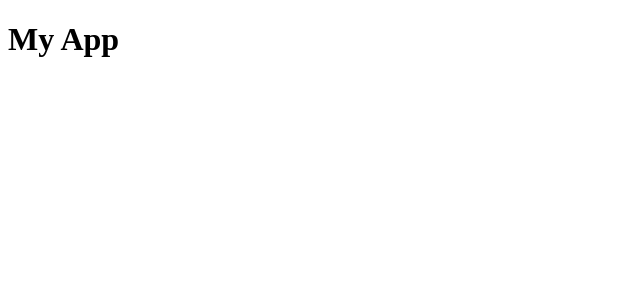
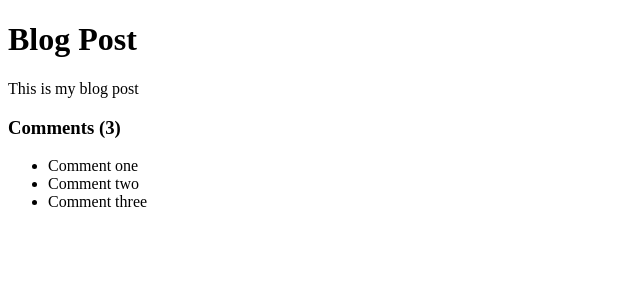
Before and after one commit to valentinlassalle/feedback-app, a JavaScript app: page / in a window 1280 px wide. Shown: the top 300 px of the page, without its empty margins (0-640 px from the left). Built offline with nearby package versions, Linux system fonts and the light colour scheme; the HTML template or start-up script is replaced by a standard one.

Commit message:
feat: dynamic

```diff
--- a/src/App.js
+++ b/src/App.js
@@ -1,8 +1,25 @@
 function App() {
+    const title = 'Blog Post'
+    const body = 'This is my blog post'
+    const comments = [
+        {id: 1, text: 'Comment one'},
+        {id: 2, text: 'Comment two'},
+        {id: 3, text: 'Comment three'},
+    ]
+
     return (
     <div className='container'>
-        <h1>My App</h1>
+        <h1>{title}</h1>
+        <p>{body}</p>
 
+        <div className="comments">
+            <h3>Comments ({comments.length})</h3>
+            <ul>
+                {comments.map((comment, index) => (
+                    <li key={index}>{comment.text}</li>
+                ))}
+            </ul>
+        </div>
     </div>
 
     )
```
